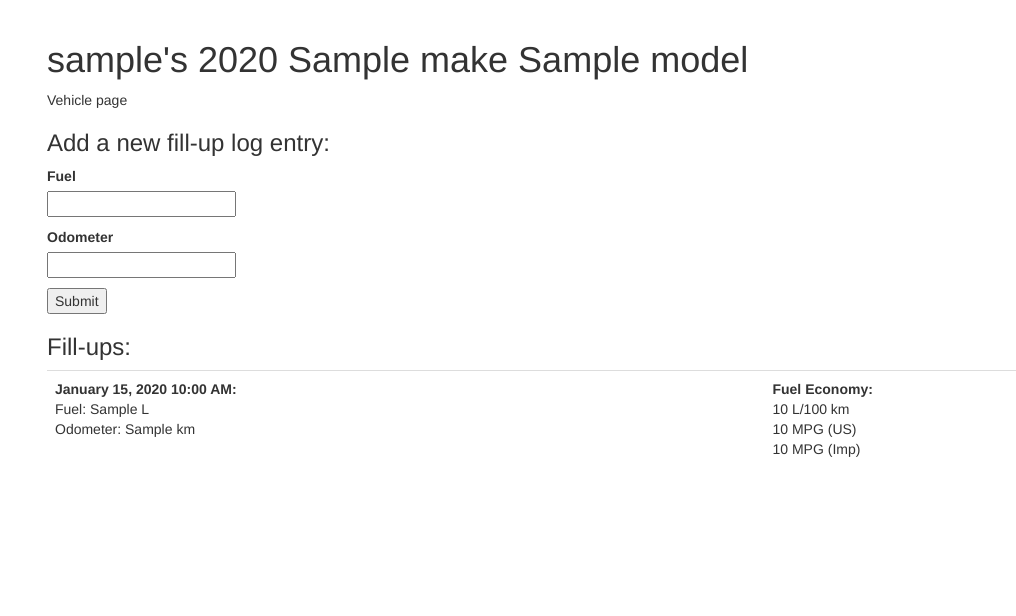
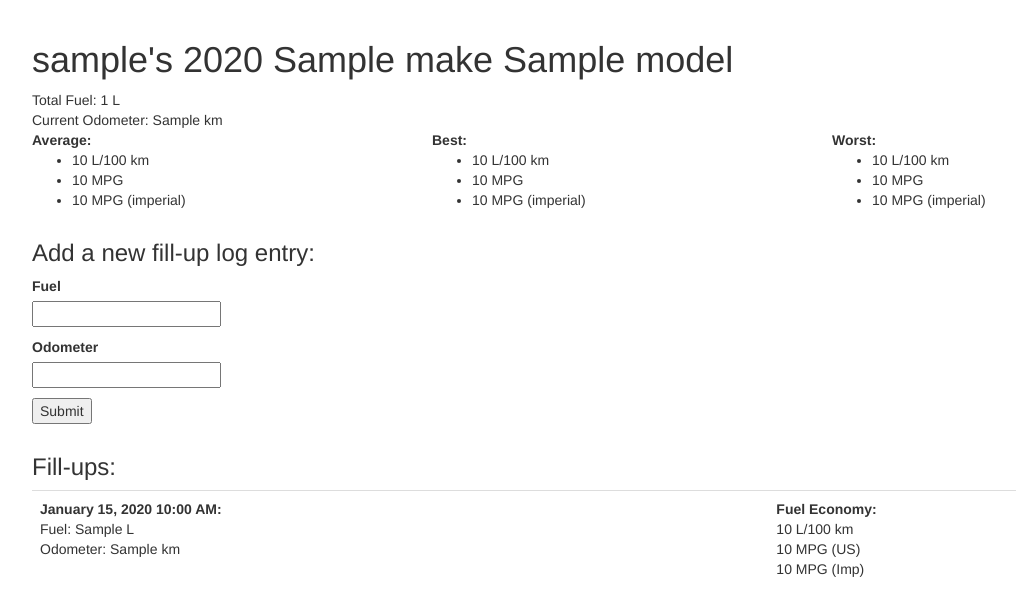
Before and after one commit to travipross/fuel-logger, a Python web app: template fuel_logger/app/templates/vehicle_logs.html in a window 1280 px wide. Shown: the part 52-668 px from the top of the page, without its empty margins (23-1039 px from the left). Run offline with Jinja, Linux system fonts and the light colour scheme; the template is opened without the code that fills it: most values are stand-ins (such as "Sample title", 1, 10 or a date in 2020); form fields are guessed from the names that the template uses; some libraries are stand-ins or nearby versions.

Commit message:
feat: added better formatting on vehicle logs

```diff
--- a/fuel_logger/app/templates/vehicle_logs.html
+++ b/fuel_logger/app/templates/vehicle_logs.html
@@ -1,8 +1,48 @@
 {% extends "base.html" %}
 
 {% block app_content %}
+    <div class='row'>
         <h1>{{ vehicle.owner.username }}'s {% if vehicle.year %}{{ vehicle.year }}{% endif %} {{ vehicle.make }} {{ vehicle.model }}</h1>
-    Vehicle page
+    </div>
+    <div class='row'>
+        {% with stats = vehicle.compute_stats() %}
+                <div class='row'>
+                    <div class='col-sm-6'>
+                        Total Fuel: {{ stats['total_fuel'] }} L <br>
+                        Current Odometer: {{ stats['current_odo'] }} km
+                    </div>
+                    <div class='col-sm-6'>
+                    </div>
+                </div>
+                <div class='row'>
+                    <div class="col-sm-4">
+                        <b>Average:</b>
+                        <ul>
+                            <li>{{ stats['avg_lp100k'] | round(1) }} L/100 km</li>
+                            <li>{{ stats['avg_mpg'] | round(1) }} MPG</li>
+                            <li>{{ stats['avg_mpg_imp'] | round(1) }} MPG (imperial)</li>
+                        </ul>
+                    </div>
+                    <div class="col-sm-4">
+                        <b>Best:</b>
+                        <ul>
+                            <li>{{ stats['best_lp100k'] | round(1) }} L/100 km</li>
+                            <li>{{ stats['best_mpg'] | round(1) }} MPG</li>
+                            <li>{{ stats['best_mpg_imp'] | round(1) }} MPG (imperial)</li>
+                        </ul>
+                    </div>
+                    <div class="col-sm-4">
+                        <b>Worst:</b>
+                        <ul>
+                            <li>{{ stats['worst_lp100k'] | round(1) }} L/100 km</li>
+                            <li>{{ stats['worst_mpg'] | round(1) }} MPG</li>
+                            <li>{{ stats['worst_mpg_imp'] | round(1) }} MPG (imperial)</li>
+                        </ul>
+                    </div>
+                </div>
+        {% endwith %}
+    </div>
+    <div class='row'>
         {% if form %}
             <h3>Add a new fill-up log entry:</h3>
             <form action="" method="post">
@@ -26,7 +66,8 @@
                 </p>
             </form>
         {% endif %}
-
+    </div>
+    <div class='row'>
         <h3>Fill-ups:</h3>
         {% with fillups = vehicle.fillups.all() %}
         {% if fillups %}
@@ -37,4 +78,5 @@
             No logs for this vehicle
         {% endif %}
         {% endwith %}
+    </div>
 {% endblock %}
```
Also changed, not shown: fuel_logger/app/utils.py (+5 -3 lines). Lines whose indentation alone changed are shown as unchanged.
